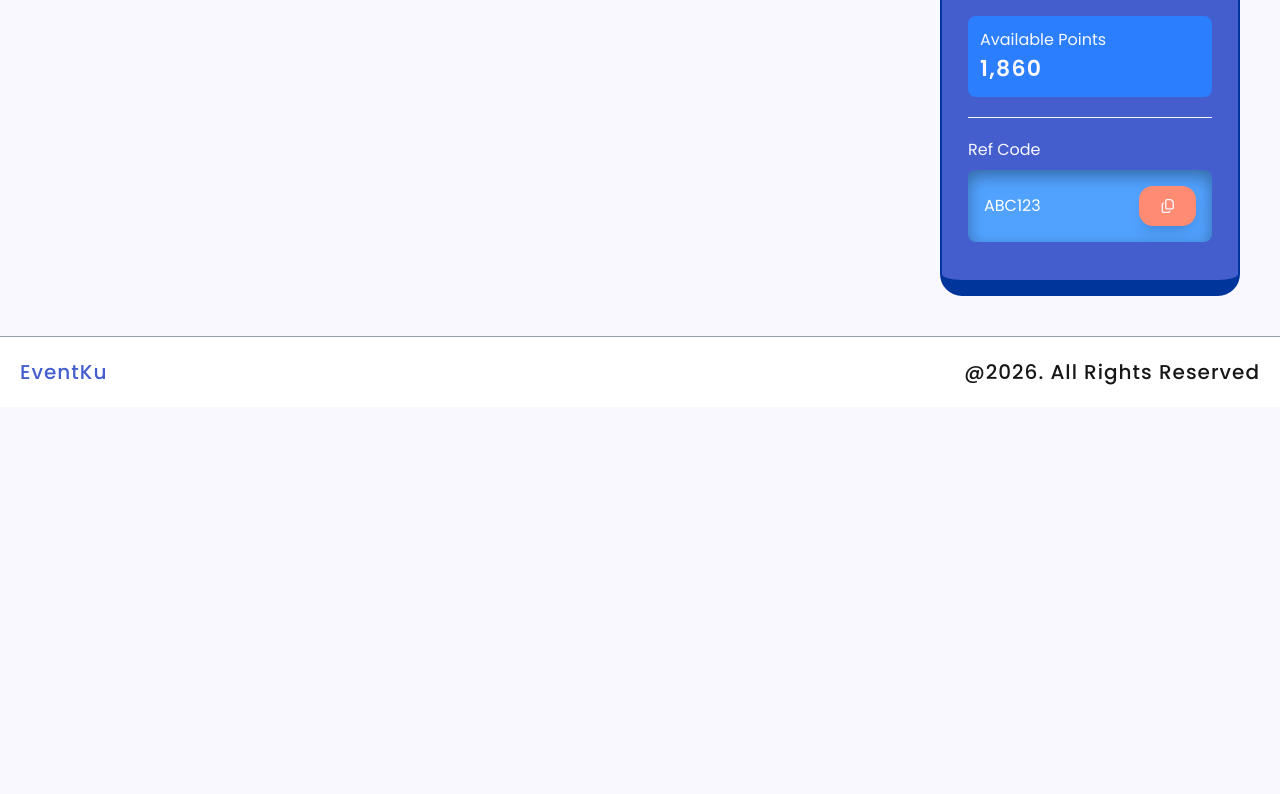
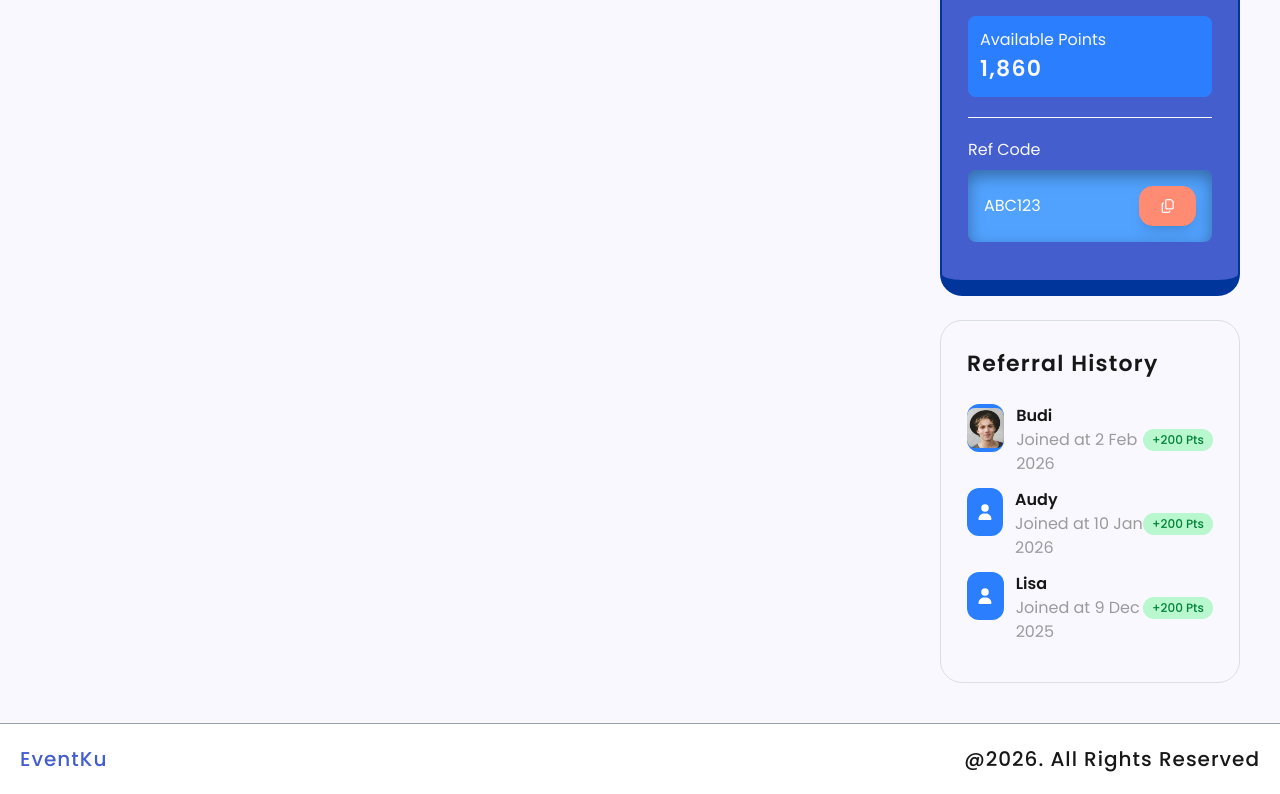
Before and after one commit to FlazeFy/MinPro-Event_Management_Platform-FE, a Next.js app: page /profile in a window 1280 px wide. Shown: the part 776-1570 px from the top of the page. Before the commit the page ends 1183 px from the top, so only its background shows below. Built offline with nearby package versions, Linux system fonts and the light colour scheme.

Commit message:
feat(profile) : add referral code history UI

```diff
--- a/src/app/profile/page.tsx
+++ b/src/app/profile/page.tsx
@@ -1,4 +1,5 @@
 import OrganismsPointRefCodeBox from "@/components/organisms/point_ref_code_box.organism";
+import OrganismsRefCodeList from "@/components/organisms/ref_code_list.organism";
 import OrganismsUserProfileContactBox from "@/components/organisms/user_profile_contact_box.organism";
 import OrganismsUserProfileHeaderBox from "@/components/organisms/user_profile_header_box.organism";
 
@@ -14,6 +15,8 @@ export default function ProfilePage() {
                     <OrganismsUserProfileContactBox/>
                     <br/>
                     <OrganismsPointRefCodeBox/>
+                    <br/>
+                    <OrganismsRefCodeList/>
                 </div>
             </div>
         </div>
--- /dev/null
+++ b/src/components/molecules/transaction_molecule.tsx
@@ -0,0 +1,36 @@
+import React from 'react'
+import AtomText from '../atoms/text.atom'
+import { FontAwesomeIcon } from '@fortawesome/react-fontawesome'
+import { faUser } from '@fortawesome/free-solid-svg-icons'
+import Image from "next/image"
+import { Badge } from '../ui/badge'
+
+interface MoleculeTransactionBoxProps {
+    title: string
+    desc: string
+    profileImage?: string
+}
+
+const MoleculeTransactionBox: React.FC<MoleculeTransactionBoxProps> = ({ title, desc, profileImage }) => {
+    return (
+        <div className='flex mb-3 items-center justify-between'>
+            <div className='flex gap-3'>
+                <div className={`rounded-xl w-12 h-12 flex items-center justify-center bg-blue-500 text-white`}>
+                    {
+                        profileImage ?
+                            <Image src={profileImage} alt='profile' width={40} height={40} className='w-10 h-10 rounded-lg object-cover' />
+                        :
+                            <FontAwesomeIcon icon={faUser} className='w-6 h-6' />
+                    }
+                </div>
+                <div>
+                    <AtomText type='content' text={title} extraClass='font-semibold'/>
+                    <AtomText type='label' text={desc}/>
+                </div>
+            </div>
+            <Badge className='bg-green-200 text-green-700'>+200 Pts</Badge>
+        </div>
+    )
+}
+
+export default MoleculeTransactionBox
--- /dev/null
+++ b/src/components/organisms/ref_code_list.organism.tsx
@@ -0,0 +1,20 @@
+"use client"
+import * as React from 'react'
+import AtomText from '../atoms/text.atom'
+import MoleculeTransactionBox from '../molecules/transaction_molecule'
+
+interface IOrganismsRefCodeListProps {}
+
+const OrganismsRefCodeList: React.FunctionComponent<IOrganismsRefCodeListProps> = () => {
+    return (
+        <div className="box-bordered">
+            <AtomText type='sub-title-small' text='Referral History'/>
+            <br/>
+            <MoleculeTransactionBox title='Budi' desc='Joined at 2 Feb 2026' profileImage='/images/user.jpg'/>
+            <MoleculeTransactionBox title='Audy' desc='Joined at 10 Jan 2026'/>
+            <MoleculeTransactionBox title='Lisa' desc='Joined at 9 Dec 2025'/>
+        </div>
+    )
+}
+
+export default OrganismsRefCodeList;
```
